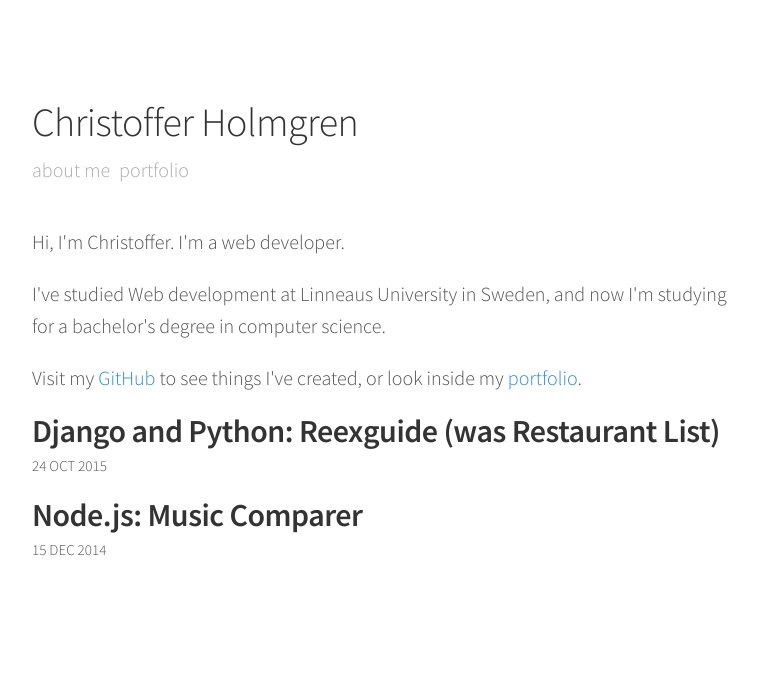
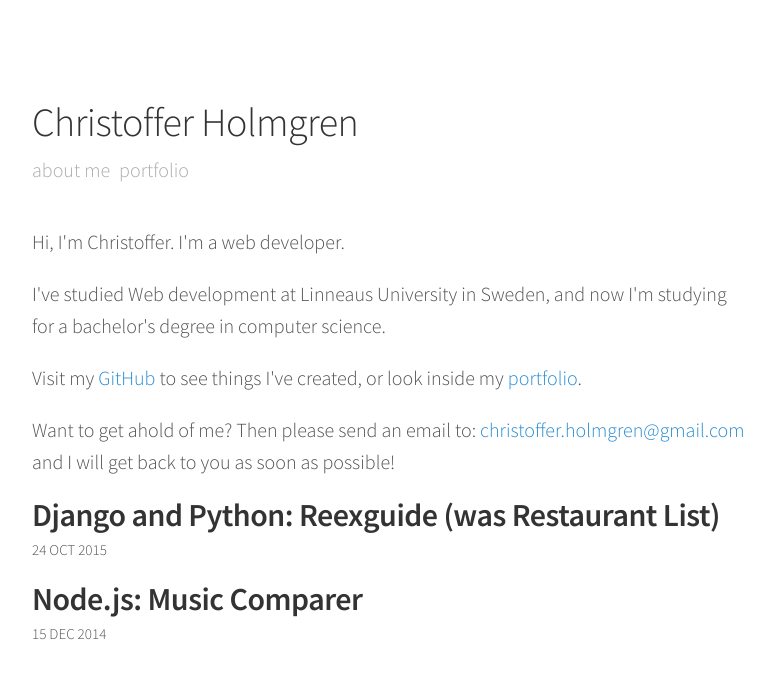
Before and after one commit to CCHolmgren/ccholmgren.github.io, a Jekyll site: the page built from index.html, in a window 1280 px wide. Shown: the top 679 px of the page, without its empty margins (248-1022 px from the left). Built offline with Jekyll 4.4.1, drawn with Linux system fonts in a browser that asks for light colours.

Commit message:
Update index.html

```diff
--- a/index.html
+++ b/index.html
@@ -17,6 +17,7 @@ layout: default
 <p>I've studied Web development at Linneaus University in Sweden, and now I'm studying for a bachelor's degree in computer science.</p>
 
 <p>Visit my <a href="https://github.com/ccholmgren">GitHub</a> to see things I've created, or look inside my <a href="/portfolio/">portfolio</a>.</p>
+<p>Want to get ahold of me? Then please send an email to: <a href="mailto:christoffer.holmgren@gmail.com">christoffer.holmgren@gmail.com</a> and I will get back to you as soon as possible!</p>
 </div>
 <div class="content list">
 {% if site.posts.size == 0 %}
```
